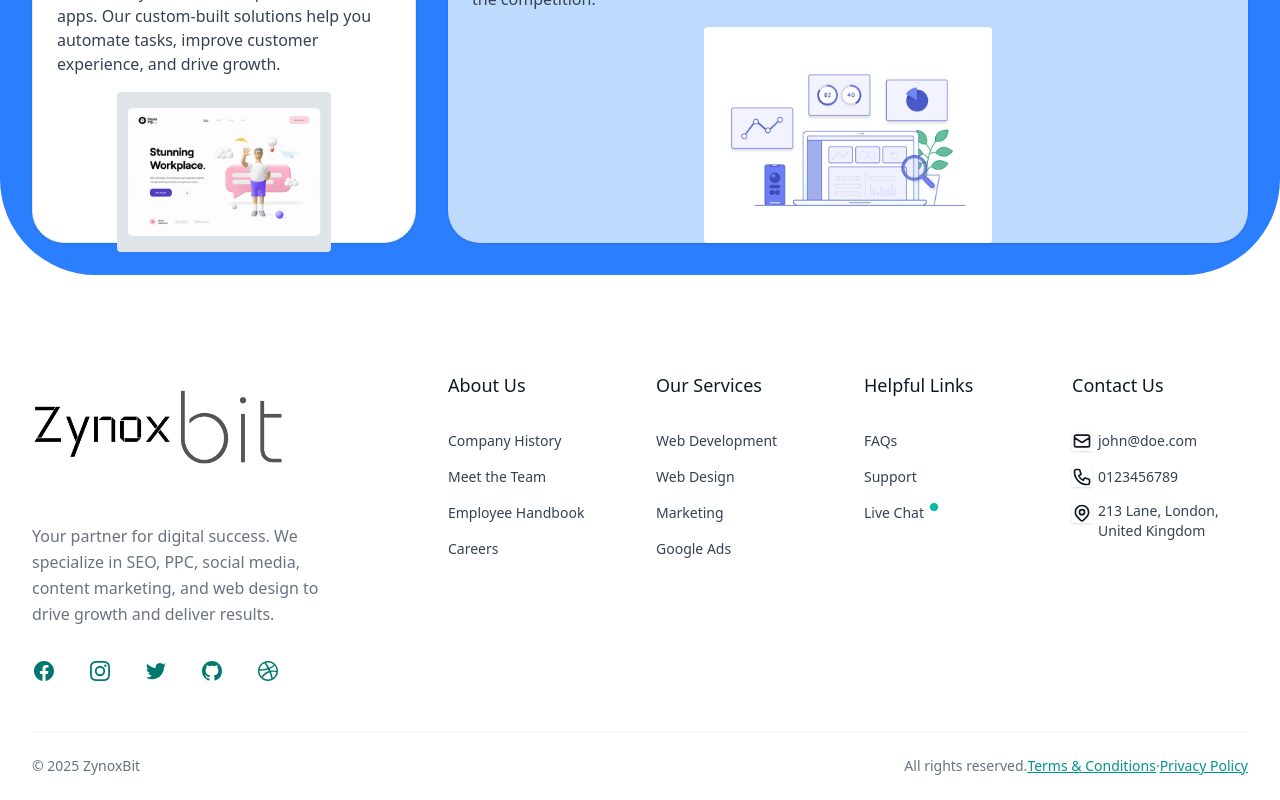
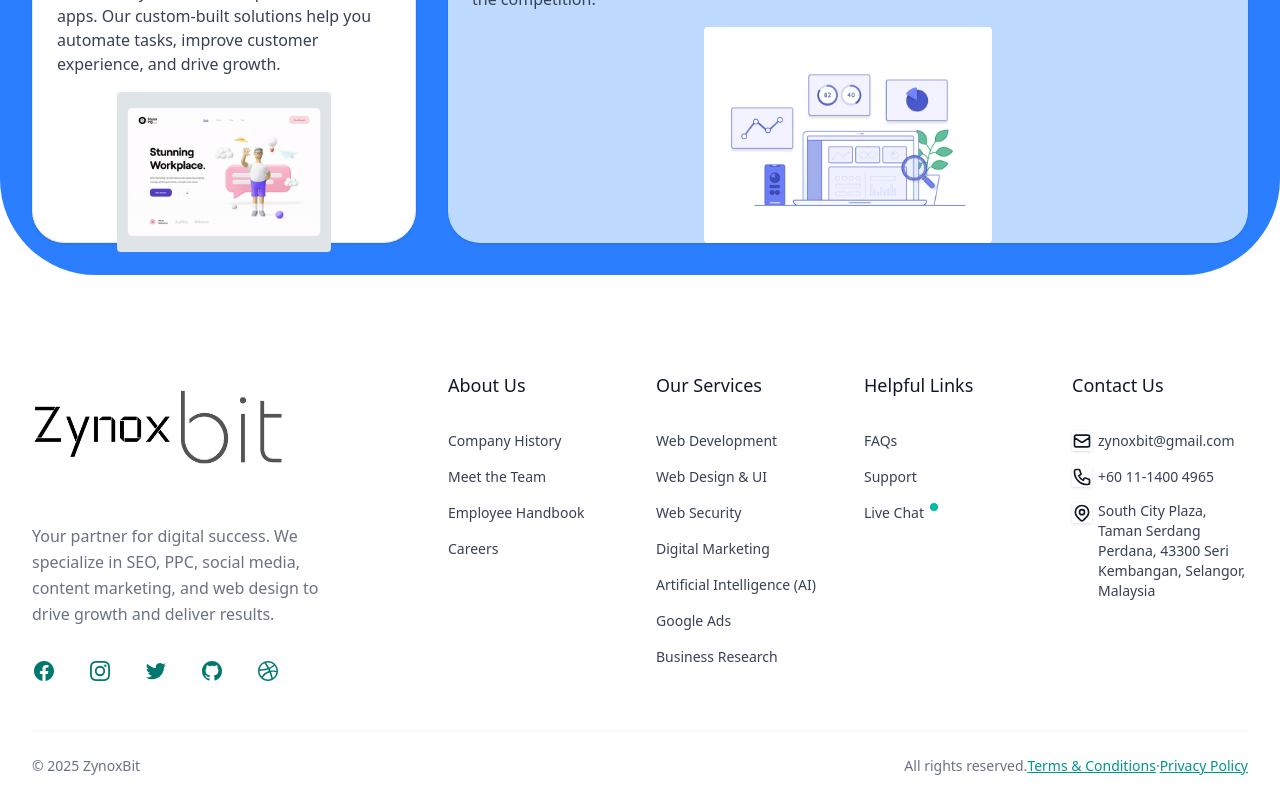
Before and after one commit to Argha-OG/zynoxbit, a React (Vite) app in the folder frontend/: page / in a window 1280 px wide. Shown: the part 693-1493 px from the top of the page. Built offline with nearby package versions, Linux system fonts and the light colour scheme.

Commit message:
footer and homepage updated

```diff
--- a/frontend/src/components/Footer/Footer.jsx
+++ b/frontend/src/components/Footer/Footer.jsx
@@ -194,7 +194,7 @@
                     href="#"
                   >
                     {" "}
-                    Web Design{" "}
+                    Web Design & UI{" "}
                   </a>
                 </li>
 
@@ -204,7 +204,27 @@
                     href="#"
                   >
                     {" "}
-                    Marketing{" "}
+                    Web Security{" "}
+                  </a>
+                </li>
+
+                <li>
+                  <a
+                    className="text-gray-700 transition hover:text-gray-700/75"
+                    href="#"
+                  >
+                    {" "}
+                    Digital Marketing{" "}
+                  </a>
+                </li>
+
+                <li>
+                  <a
+                    className="text-gray-700 transition hover:text-gray-700/75"
+                    href="#"
+                  >
+                    {" "}
+                    Artificial Intelligence (AI){" "}
                   </a>
                 </li>
 
@@ -215,6 +235,16 @@
                   >
                     {" "}
                     Google Ads{" "}
+                  </a>
+                </li>
+
+                <li>
+                  <a
+                    className="text-gray-700 transition hover:text-gray-700/75"
+                    href="#"
+                  >
+                    {" "}
+                    Business Research{" "}
                   </a>
                 </li>
               </ul>
@@ -269,7 +299,8 @@
                 <li>
                   <a
                     className="flex items-center justify-center gap-1.5 ltr:sm:justify-start rtl:sm:justify-end"
-                    href="#"
+                    href="mailto:zynoxbit@gmail.com"
+                    target="_blank"
                   >
                     <svg
                       xmlns="http://www.w3.org/2000/svg"
@@ -286,14 +317,17 @@
                       />
                     </svg>
 
-                    <span className="flex-1 text-gray-700">john@doe.com</span>
+                    <span className="flex-1 text-gray-700">
+                      zynoxbit@gmail.com
+                    </span>
                   </a>
                 </li>
 
                 <li>
                   <a
                     className="flex items-center justify-center gap-1.5 ltr:sm:justify-start rtl:sm:justify-end"
-                    href="#"
+                    href="https://wa.me/+601114004965"
+                    target="_blank"
                   >
                     <svg
                       xmlns="http://www.w3.org/2000/svg"
@@ -310,7 +344,9 @@
                       />
                     </svg>
 
-                    <span className="flex-1 text-gray-700">0123456789</span>
+                    <span className="flex-1 text-gray-700">
+                      +60 11-1400 4965
+                    </span>
                   </a>
                 </li>
 
@@ -336,7 +372,8 @@
                   </svg>
 
                   <address className="-mt-0.5 flex-1 text-gray-700 not-italic">
-                    213 Lane, London, United Kingdom
+                    South City Plaza, Taman Serdang Perdana, 43300 Seri
+                    Kembangan, Selangor, Malaysia
                   </address>
                 </li>
               </ul>
--- a/frontend/src/components/Navbar/Navbar.jsx
+++ b/frontend/src/components/Navbar/Navbar.jsx
@@ -5,7 +5,7 @@
   return (
     <>
       <header className="bg-white top-0 sticky shadow-2xl z-50">
-        <div className="mx-auto  max-w-screen-xl px-4 sm:px-6 lg:px-8">
+        <div className="mx-auto  max-w-screen-xl px-4 sm:px-6 lg:px-8 ">
           <div className="flex h-16 items-center justify-between">
             <div className="md:flex md:items-center md:gap-12">
               <a className="block text-teal-600" href="#">
```
